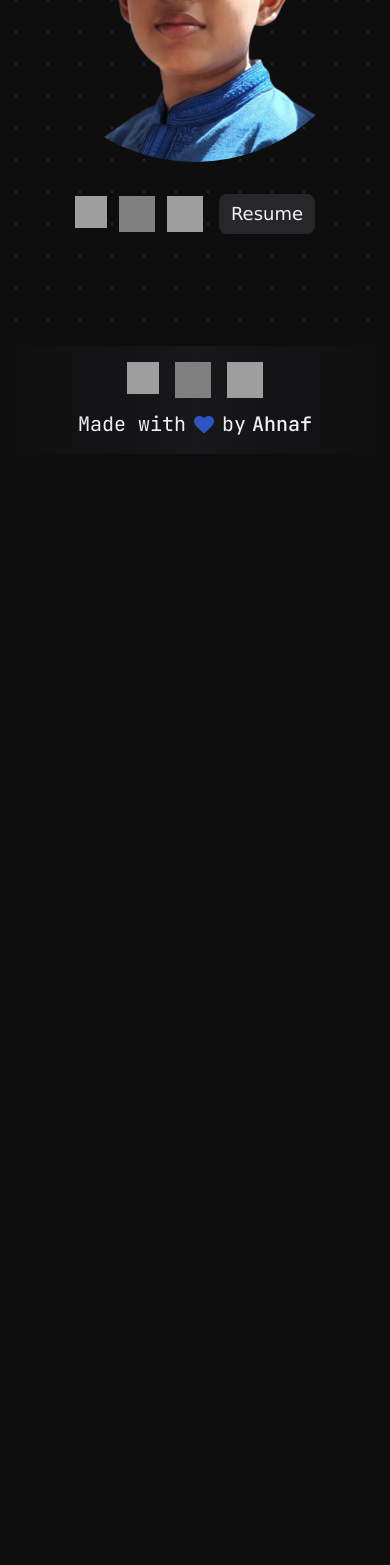
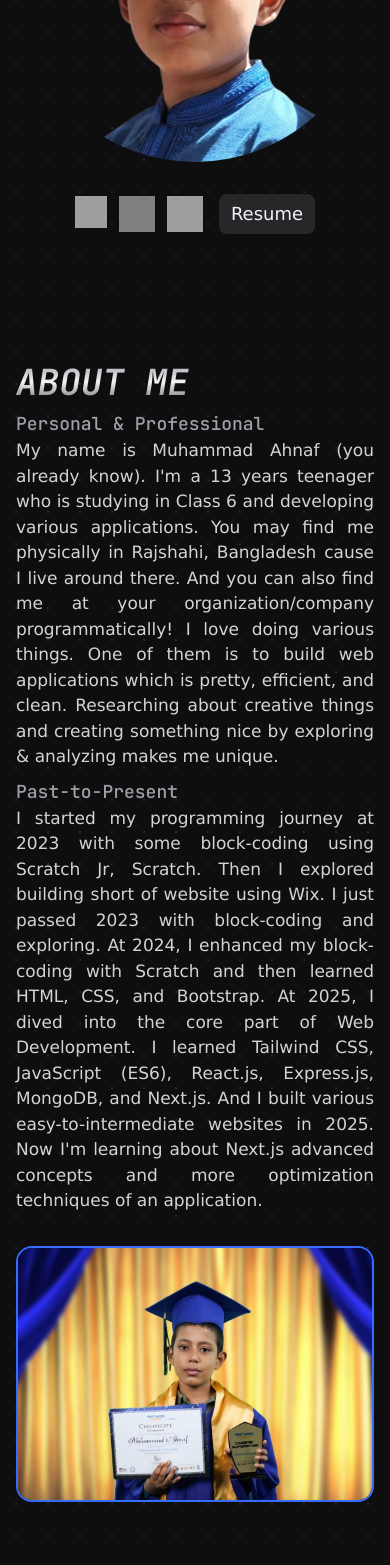
Before and after one commit to mahnafdev/portfolio-react, a React (Vite) app: page / in a window 390 px wide. Shown: the part 432-1997 px from the top of the page. Before the commit the page ends 886 px from the top, so only its background shows below. Built offline with nearby package versions, Linux system fonts and the light colour scheme; grey boxes are pictures that could not be loaded; a web font is replaced by a local one.

Commit message:
feat(responsive): responsive about-me section

```diff
--- a/src/components/home/AboutMe.jsx
+++ b/src/components/home/AboutMe.jsx
@@ -5,7 +5,7 @@ const AboutMe = () => {
 	return (
 		<section
 			id="about-me"
-			className="pt-32 grid grid-cols-2 items-center gap-8"
+			className="pt-32 grid xl:grid-cols-2 items-center gap-8"
 		>
 			{/* About Me Card/Info */}
 			<div className="space-y-2">
@@ -18,7 +18,7 @@ const AboutMe = () => {
 					<h6 className="text-lg font-medium font-jetbrains-mono text-zinc-400">
 						Personal & Professional
 					</h6>
-					<p className="text-[17px] text-zinc-300 text-balance">
+					<p className="text-[17px] text-zinc-300 text-balance max-lg:text-justify">
 						My name is Muhammad Ahnaf (you already know). I'm a 13 years teenager
 						who is studying in Class 6 and developing various applications. You may
 						find me physically in Rajshahi, Bangladesh cause I live around there.
@@ -33,7 +33,7 @@ const AboutMe = () => {
 					<h6 className="text-lg font-medium font-jetbrains-mono text-zinc-400">
 						Past-to-Present
 					</h6>
-					<p className="text-[17px] text-zinc-300 text-balance">
+					<p className="text-[17px] text-zinc-300 text-balance max-lg:text-justify">
 						I started my programming journey at 2023 with some block-coding using
 						Scratch Jr, Scratch. Then I explored building short of website using
 						Wix. I just passed 2023 with block-coding and exploring. At 2024, I
@@ -47,19 +47,19 @@ const AboutMe = () => {
 				</div>
 			</div>
 			{/* About Me Images */}
-			<div className="grid grid-cols-2 gap-2 h-full">
+			<div className="grid md:grid-cols-2 gap-2 h-full">
 				<div>
 					<img
 						src={Image1}
 						alt="Image 1"
-						className="h-full rounded-2xl border-2 border-primary object-cover hover:-rotate-2 hover:scale-103 transition-transform duration-400"
+						className="md:h-full max-md:w-full h-64 rounded-2xl border-2 border-primary object-cover hover:-rotate-2 hover:scale-103 transition-transform duration-400"
 					/>
 				</div>
 				<div>
 					<img
 						src={Image2}
 						alt="Image 2"
-						className="h-full rounded-2xl border-2 border-primary object-cover hover:rotate-2 hover:scale-103 transition-transform duration-400"
+						className="hidden md:inline md:h-full rounded-2xl border-2 border-primary object-cover hover:rotate-2 hover:scale-103 transition-transform duration-400"
 					/>
 				</div>
 			</div>
--- a/src/pages/HomePage.jsx
+++ b/src/pages/HomePage.jsx
@@ -11,8 +11,8 @@ const HomePage = () => {
 				Howdy! 😉
 			</p>
 			<Hero />
-			{/* <AboutMe />
-			<Skills />
+			<AboutMe />
+			{/* <Skills />
 			<Projects />
 			<Contact /> */}
 		</main>
```
